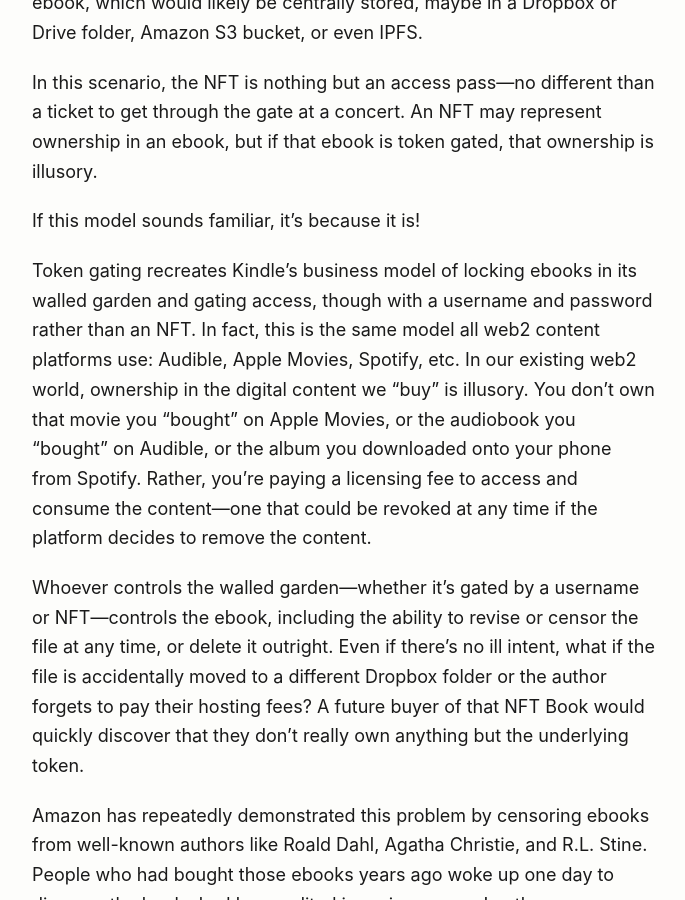
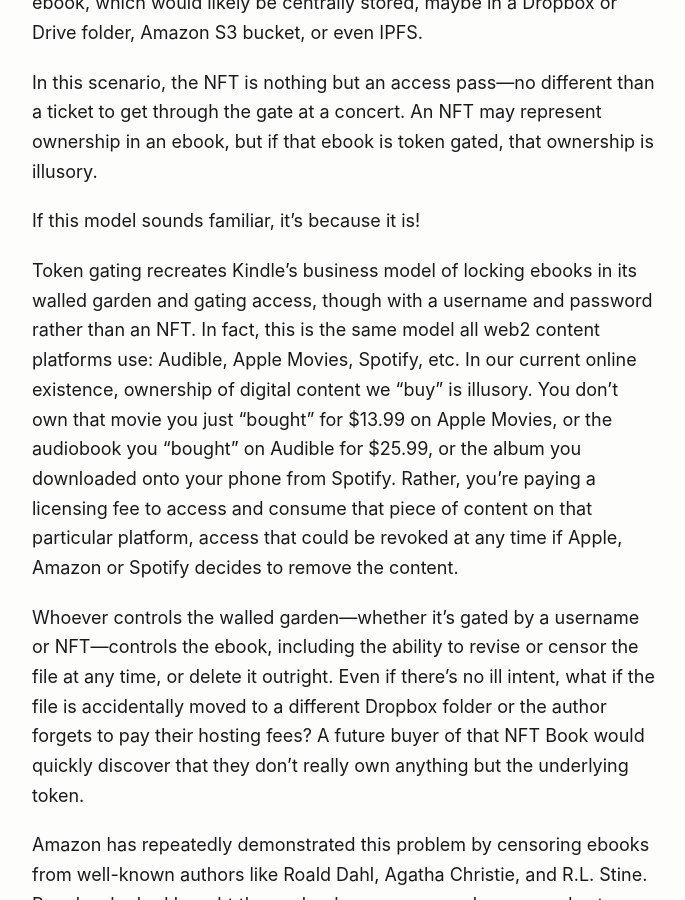
Before and after one commit to crypto-machia/crypto-machia.github.io, a Jekyll site: the page built from _posts/2026-01-25-token-bound-content.md, in a window 1280 px wide and 900 px high, scrolled down 1291 px. Shown: the whole window, without its empty margins (296-981 px from the left). Built offline with Jekyll 4.4.1, drawn with Linux system fonts in a browser that asks for light colours; some of the changed text lies outside the part shown.

```diff
--- a/_posts/2026-01-25-token-bound-content.md
+++ b/_posts/2026-01-25-token-bound-content.md
@@ -21,7 +21,7 @@ In this scenario, the NFT is nothing but an access pass—no different than a ti
 
 If this model sounds familiar, it's because it is!
 
-Token gating recreates Kindle's business model of locking ebooks in its walled garden and gating access, though with a username and password rather than an NFT. In fact, this is the same model all web2 content platforms use: Audible, Apple Movies, Spotify, etc. In our existing web2 world, ownership in the digital content we "buy" is illusory. You don't own that movie you "bought" on Apple Movies, or the audiobook you "bought" on Audible, or the album you downloaded onto your phone from Spotify. Rather, you're paying a licensing fee to access and consume the content—one that could be revoked at any time if the platform decides to remove the content.
+Token gating recreates Kindle's business model of locking ebooks in its walled garden and gating access, though with a username and password rather than an NFT. In fact, this is the same model all web2 content platforms use: Audible, Apple Movies, Spotify, etc. In our current online existence, ownership of digital content we "buy" is illusory. You don't own that movie you just "bought" for $13.99 on Apple Movies, or the audiobook you "bought" on Audible for $25.99, or the album you downloaded onto your phone from Spotify. Rather, you're paying a licensing fee to access and consume that piece of content on that particular platform, access that could be revoked at any time if Apple, Amazon or Spotify decides to remove the content.
 
 Whoever controls the walled garden—whether it's gated by a username or NFT—controls the ebook, including the ability to revise or censor the file at any time, or delete it outright. Even if there's no ill intent, what if the file is accidentally moved to a different Dropbox folder or the author forgets to pay their hosting fees? A future buyer of that NFT Book would quickly discover that they don't really own anything but the underlying token.
 
```
Also changed, not shown: other parts of _posts/2026-01-25-token-bound-content.md (+1 -1 lines), _layouts/note.html (added, +21 -0 lines), 1 other file.
